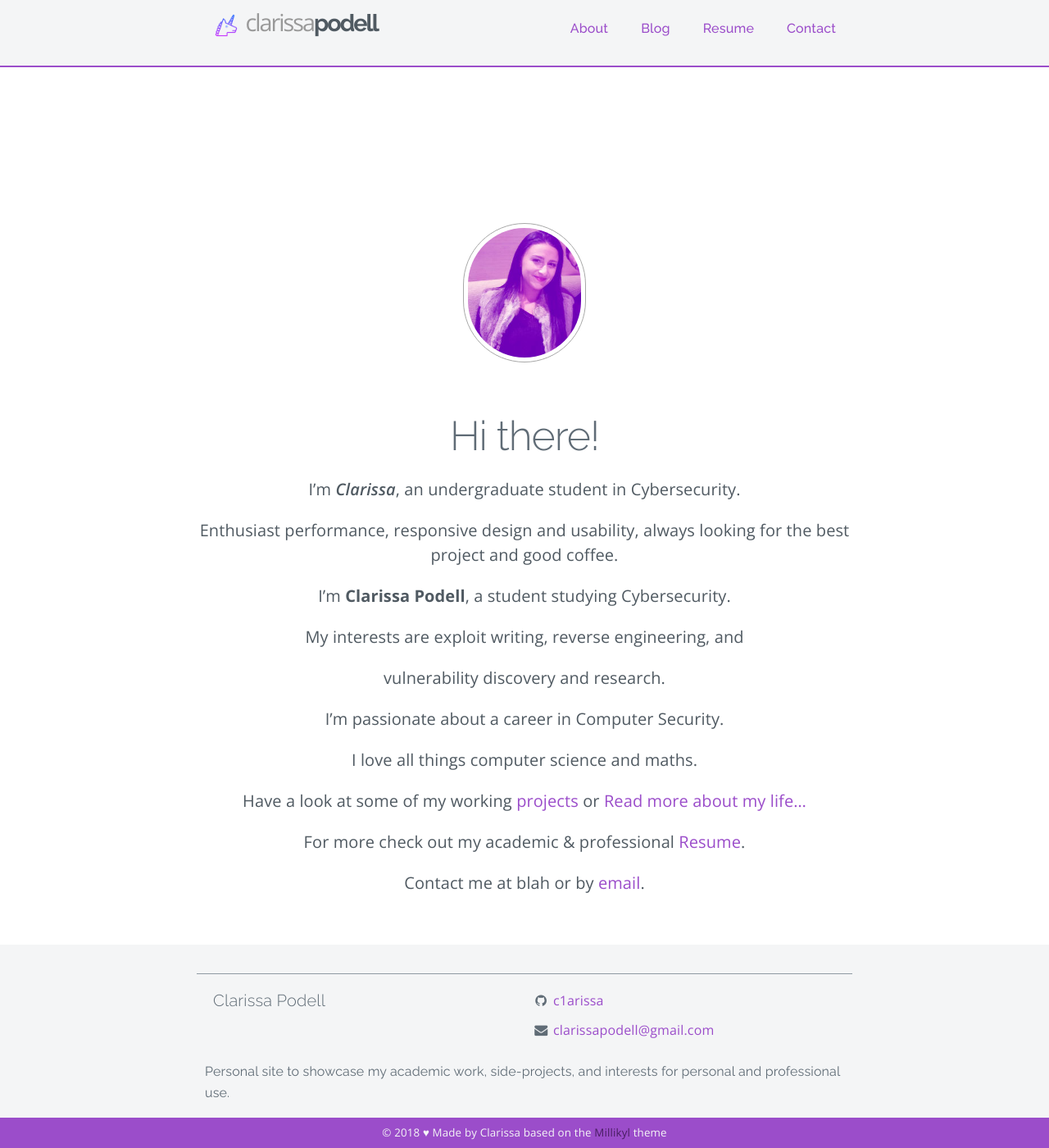
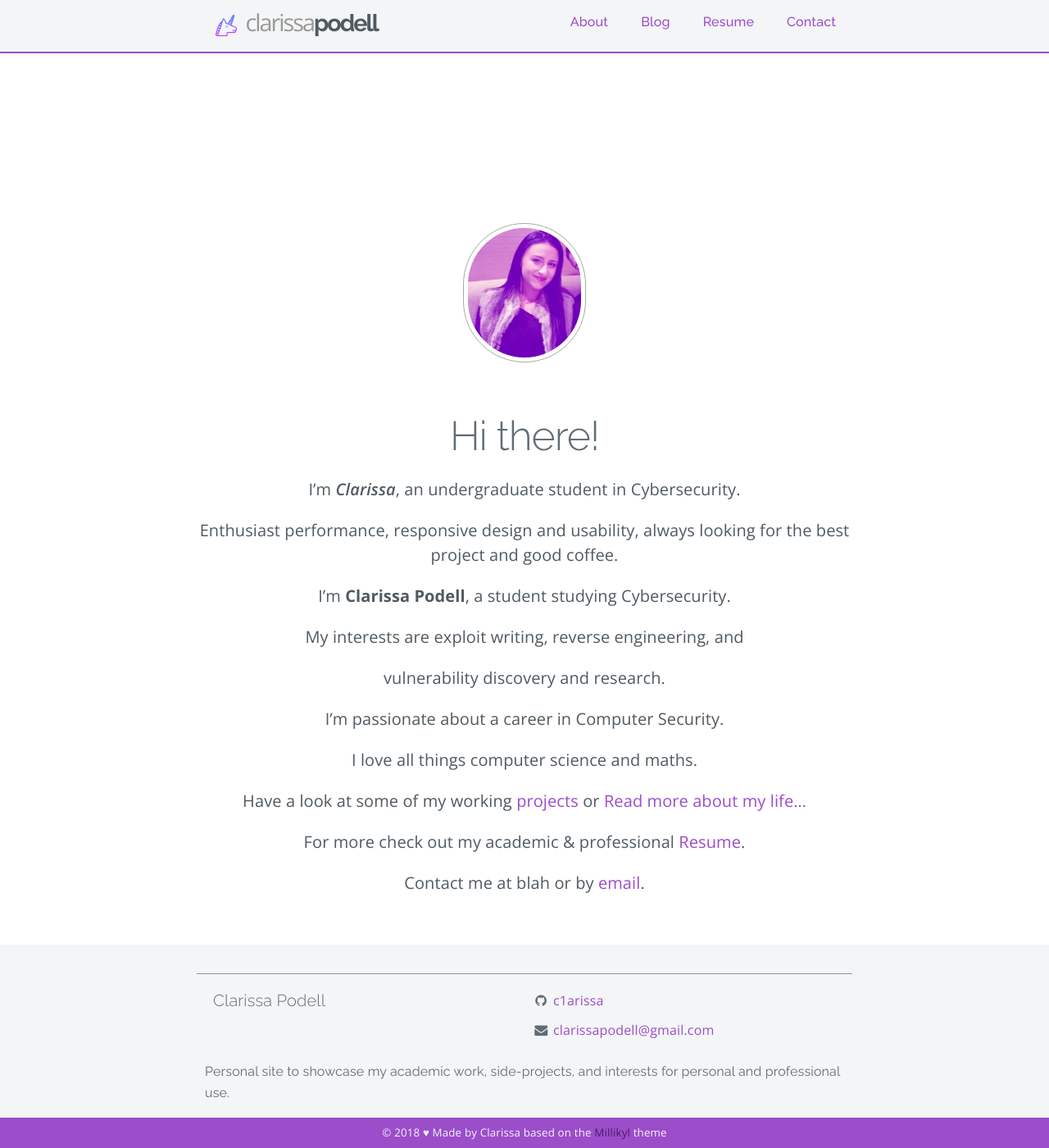
Before and after one commit to c1arissa/c1arissa.github.io, a Jekyll site: the page built from index.md, in a window 1280 px wide and 1400 px high. Shown: the whole window at 82% size. Built offline with Jekyll 4.4.1, drawn with Linux system fonts in a browser that asks for light colours; nearby versions of some CDN libraries; a style sheet for code colours, icons or effects is not loaded.

Commit message:
Update _nav.scss

```diff
--- a/_sass/_nav.scss
+++ b/_sass/_nav.scss
@@ -17,7 +17,7 @@ nav {
       a {
         display: block;
         padding: 0 20px;
-        line-height: 70px; // $nav-height;
+        line-height: $nav-height;
         background: $nav-background;
         color: $nav-font-color;
         text-decoration: none;
```
